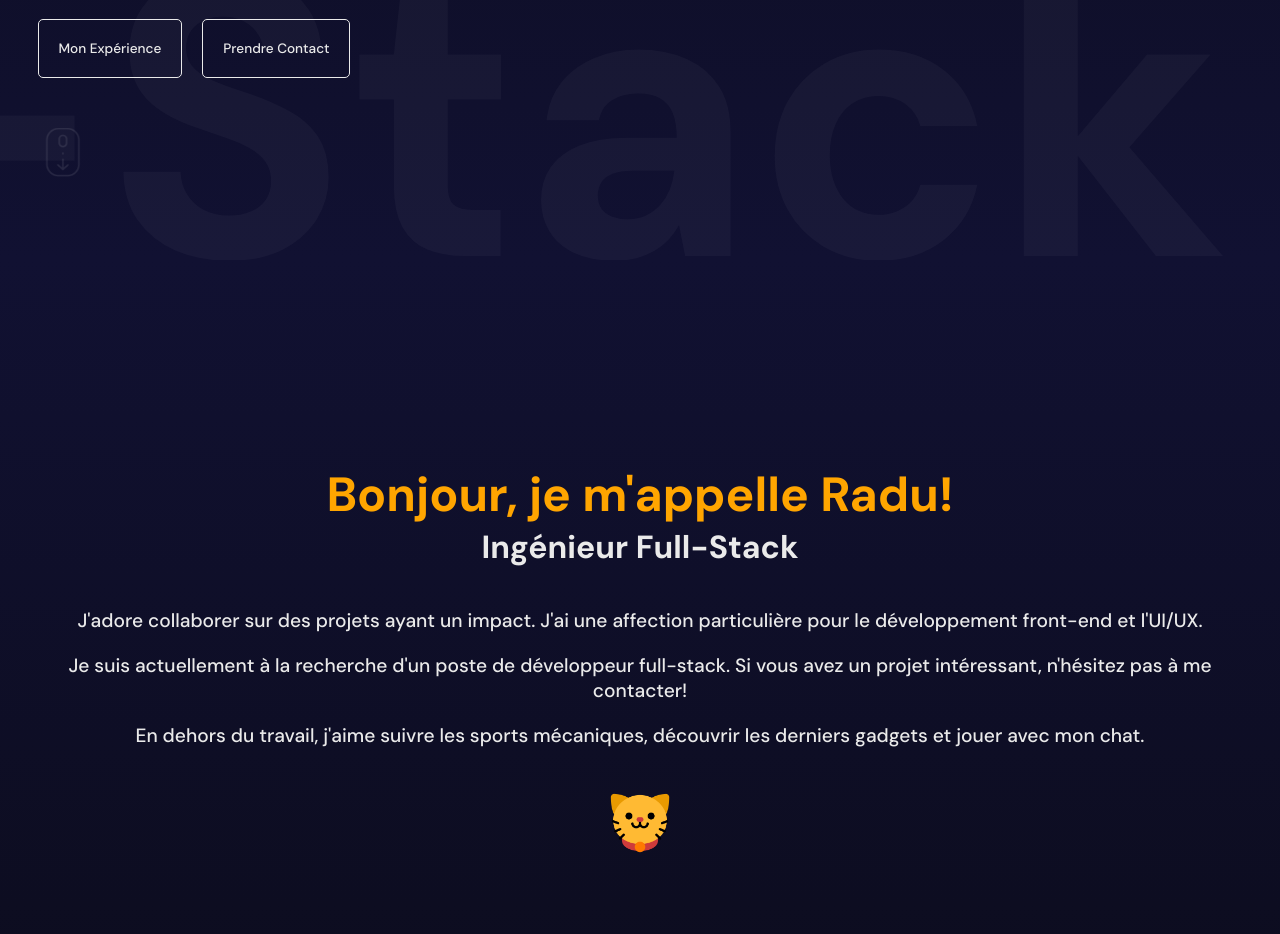
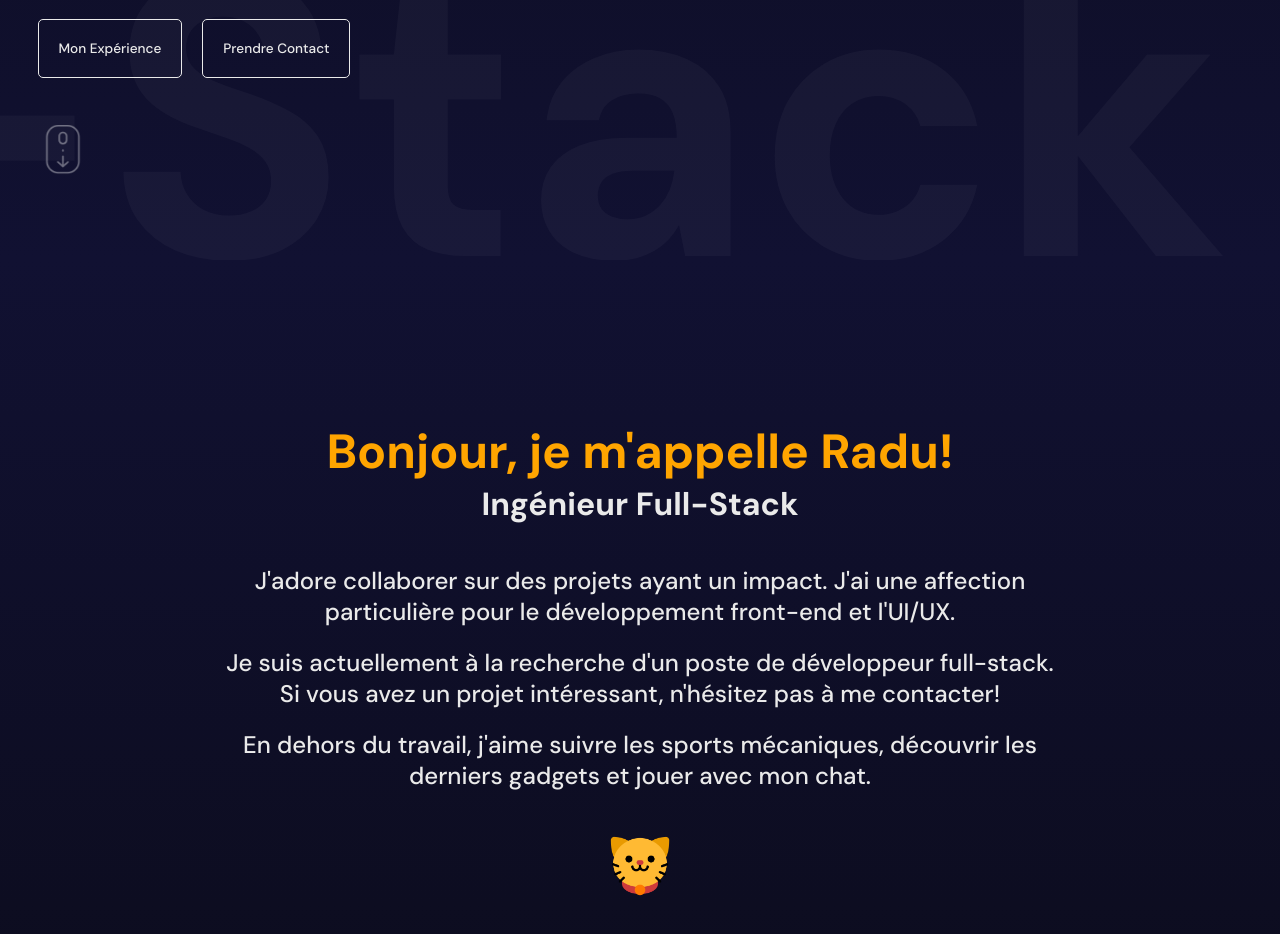
Before and after one commit to radubortan/portfolio, a React (Vite) app: page / in a window 1280 px wide. Shown: the part 540-1474 px from the top of the page. Built offline with nearby package versions, Linux system fonts and the light colour scheme; the HTML template or start-up script is replaced by a standard one.

Commit message:
small look adjustments

```diff
--- a/src/app.scss
+++ b/src/app.scss
@@ -64,6 +64,12 @@ button {
   cursor: pointer;
 }
 
+@mixin desktop {
+  @media (min-width: 1025px) {
+    @content;
+  }
+}
+
 @mixin tablet {
   @media (max-width: 1024px) and (min-width: 769px) {
     @content;
--- a/src/components/aboutMe/aboutMe.module.scss
+++ b/src/components/aboutMe/aboutMe.module.scss
@@ -36,10 +36,18 @@
   .smallTextContainer {
     text-align: center;
     font-weight: 500;
-    font-size: var(--regular-text);
+    font-size: var(--medium-text);
     display: flex;
     flex-direction: column;
     gap: 20px;
+
+    @include desktop {
+      width: clamp(400px, 70%, 1200px);
+    }
+
+    @include mobile {
+      font-size: var(--regular-text);
+    }
 
     @include tablet {
       font-size: calc(var(--regular-text) + 0.2rem);
--- a/src/components/hero/hero.variants.ts
+++ b/src/components/hero/hero.variants.ts
@@ -3,7 +3,7 @@ import { Variants } from "framer-motion";
 export const wrapperVariants = {
   animate: {
     transition: {
-      staggerChildren: 0.2,
+      staggerChildren: 0.1,
     },
   },
 };
@@ -18,8 +18,8 @@ export const textVariants = {
     opacity: 1,
     transition: {
       type: "spring",
-      stiffness: 40,
-      damping: 9,
+      stiffness: 100,
+      damping: 11,
       duration: 1,
     },
   },
```
